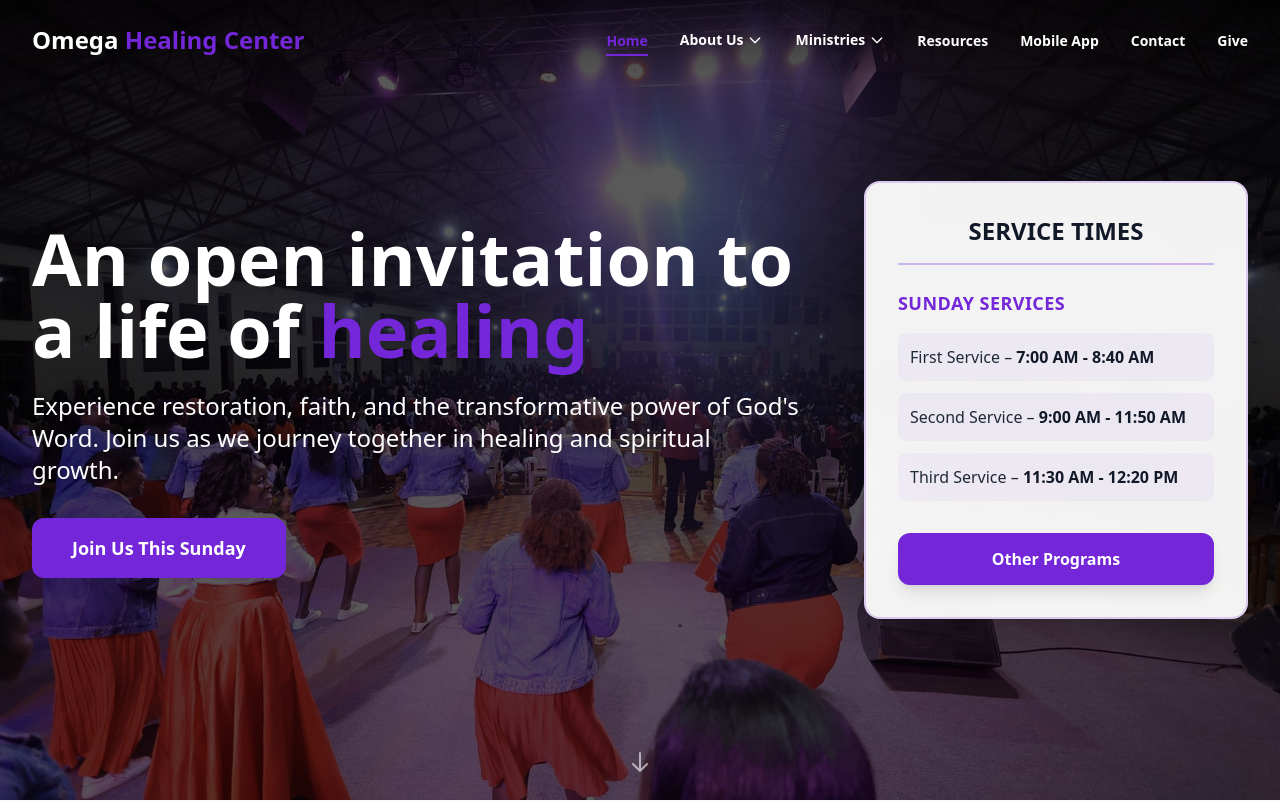
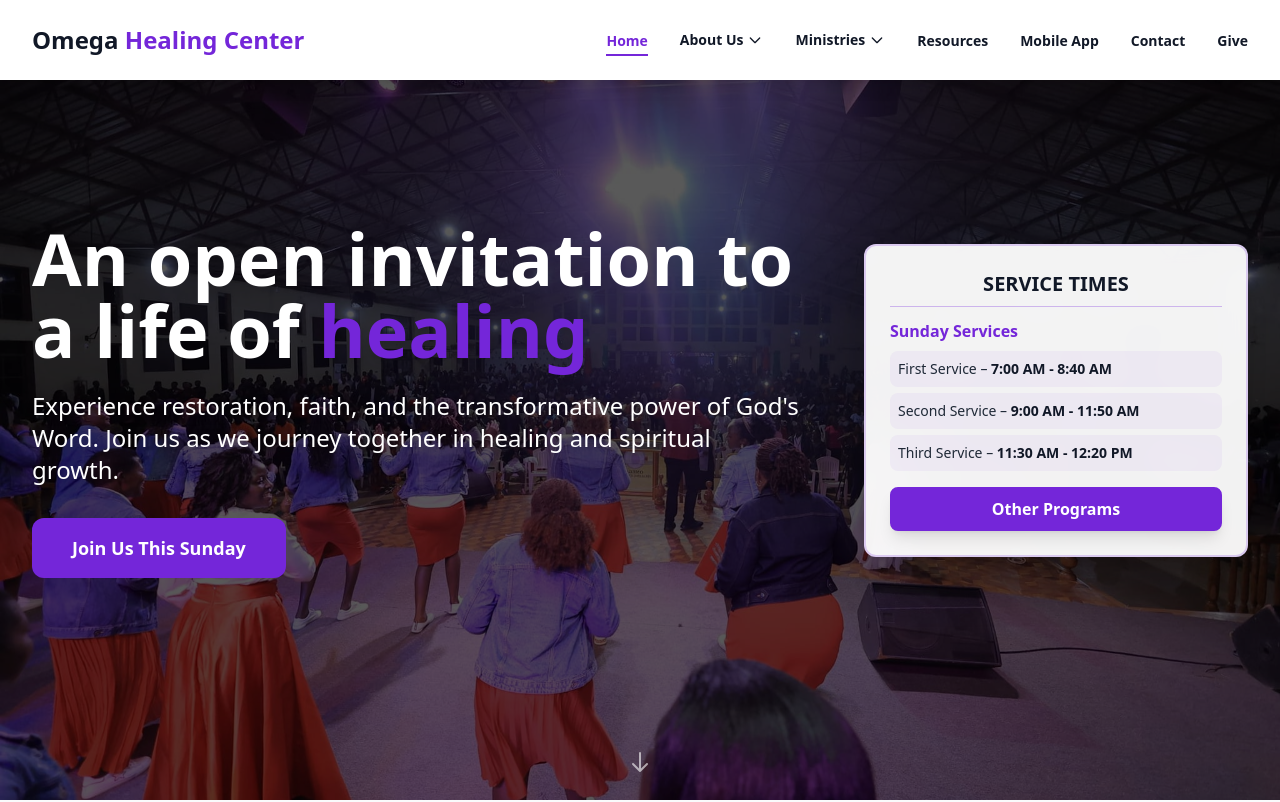
Before and after one commit to mukisa125/omega-healing-centre-website, a React (Vite) app: page / in a window 1280 px wide. Shown: the top 802 px of the page. Built offline with nearby package versions, Linux system fonts and the light colour scheme.

Commit message:
Update home page images: use church-building.jpg for hero and worship-praise.jpg for mission section

```diff
--- a/src/components/Navbar.jsx
+++ b/src/components/Navbar.jsx
@@ -60,9 +60,7 @@ const Navbar = () => {
       initial={{ y: -100 }}
       animate={{ y: 0 }}
       transition={{ duration: 0.5 }}
-      className={`fixed top-0 left-0 right-0 z-50 transition-all duration-300 ${
-        isScrolled ? 'bg-white/98 backdrop-blur-md shadow-lg' : 'bg-gradient-to-b from-black/50 to-transparent'
-      }`}
+      className="fixed top-0 left-0 right-0 z-50 bg-white shadow-lg"
     >
       <div className="max-w-7xl mx-auto px-4 sm:px-6 lg:px-8">
         <div className="flex justify-between items-center h-20">
@@ -71,7 +69,7 @@ const Navbar = () => {
               whileHover={{ scale: 1.05 }}
               className="text-2xl font-bold"
             >
-              <span className={isScrolled ? "text-gray-900" : "text-white"}>Omega</span>
+              <span className="text-gray-900">Omega</span>
               <span className="text-primary"> Healing Center</span>
             </motion.div>
           </Link>
@@ -96,7 +94,7 @@ const Navbar = () => {
                     className={`text-sm font-semibold transition-colors duration-200 flex items-center gap-1 ${
                       (link.name === 'About Us' && isAboutActive()) || (link.name === 'Ministries' && isMinistriesActive())
                         ? 'text-primary'
-                        : isScrolled ? 'text-gray-900 hover:text-primary' : 'text-white hover:text-primary'
+                        : 'text-gray-900 hover:text-primary'
                     }`}
                   >
                     {link.name}
@@ -150,7 +148,7 @@ const Navbar = () => {
                     className={`text-sm font-semibold transition-colors duration-200 ${
                       isActive(link.path)
                         ? 'text-primary'
-                        : isScrolled ? 'text-gray-900 hover:text-primary' : 'text-white hover:text-primary'
+                        : 'text-gray-900 hover:text-primary'
                     }`}
                   >
                     {link.name}
@@ -170,7 +168,7 @@ const Navbar = () => {
 
           <button
             onClick={() => setIsMobileMenuOpen(!isMobileMenuOpen)}
-            className={`md:hidden focus:outline-none ${isScrolled ? 'text-gray-900' : 'text-white'}`}
+            className="md:hidden focus:outline-none text-gray-900"
           >
             <svg
               className="w-6 h-6"
--- a/src/components/home/HeroSection.jsx
+++ b/src/components/home/HeroSection.jsx
@@ -22,13 +22,13 @@ const HeroSection = () => {
             initial={{ opacity: 0, y: 50 }}
             animate={{ opacity: 1, y: 0 }}
             transition={{ duration: 0.8, delay: 0.2 }}
-            className="lg:col-span-2 order-1 lg:order-1"
+            className="lg:col-span-2 order-1 lg:order-1 pt-16 lg:pt-0"
           >
             <motion.h1
               initial={{ opacity: 0, y: 30 }}
               animate={{ opacity: 1, y: 0 }}
               transition={{ duration: 0.8, delay: 0.4 }}
-              className="text-4xl sm:text-5xl md:text-6xl lg:text-7xl font-extrabold leading-tight mb-6 lg:mb-6 text-white drop-shadow-2xl text-center lg:text-left"
+              className="text-4xl sm:text-5xl md:text-6xl lg:text-7xl font-extrabold leading-tight mb-8 lg:mb-6 text-white drop-shadow-2xl text-center lg:text-left"
             >
               An open invitation to a life of{' '}
               <span className="text-primary drop-shadow-lg">healing</span>
@@ -66,23 +66,23 @@ const HeroSection = () => {
             transition={{ duration: 0.8, delay: 0.5 }}
             className="lg:col-span-1 order-2 lg:order-2 w-full"
           >
-            <div className="bg-white/95 backdrop-blur-lg border-2 border-primary/20 rounded-2xl p-8 shadow-2xl">
-              <h3 className="text-2xl font-extrabold mb-6 text-center border-b-2 border-primary/30 pb-4 text-gray-900">
+            <div className="bg-white/10 lg:bg-white/95 backdrop-blur-lg border-2 border-white/30 lg:border-primary/20 rounded-xl p-4 sm:p-6 shadow-2xl">
+              <h3 className="text-lg sm:text-xl font-bold mb-3 text-center border-b border-white/40 lg:border-primary/30 pb-2 text-white lg:text-gray-900">
                 SERVICE TIMES
               </h3>
 
-              <div className="space-y-4">
+              <div className="space-y-2">
                 <div>
-                  <h4 className="text-primary font-bold text-lg mb-4 uppercase tracking-wide">Sunday Services</h4>
-                  <div className="space-y-3">
-                    <div className="bg-primary/5 rounded-lg p-3">
-                      <p className="text-gray-800 font-medium">First Service – <span className="font-bold text-gray-900">7:00 AM - 8:40 AM</span></p>
+                  <h4 className="text-primary font-semibold text-sm sm:text-base mb-2">Sunday Services</h4>
+                  <div className="space-y-1.5">
+                    <div className="bg-white/20 lg:bg-primary/5 rounded-lg p-2">
+                      <p className="text-white lg:text-gray-800 text-xs sm:text-sm">First Service – <span className="font-bold text-white lg:text-gray-900">7:00 AM - 8:40 AM</span></p>
                     </div>
-                    <div className="bg-primary/5 rounded-lg p-3">
-                      <p className="text-gray-800 font-medium">Second Service – <span className="font-bold text-gray-900">9:00 AM - 11:50 AM</span></p>
+                    <div className="bg-white/20 lg:bg-primary/5 rounded-lg p-2">
+                      <p className="text-white lg:text-gray-800 text-xs sm:text-sm">Second Service – <span className="font-bold text-white lg:text-gray-900">9:00 AM - 11:50 AM</span></p>
                     </div>
-                    <div className="bg-primary/5 rounded-lg p-3">
-                      <p className="text-gray-800 font-medium">Third Service – <span className="font-bold text-gray-900">11:30 AM - 12:20 PM</span></p>
+                    <div className="bg-white/20 lg:bg-primary/5 rounded-lg p-2">
+                      <p className="text-white lg:text-gray-800 text-xs sm:text-sm">Third Service – <span className="font-bold text-white lg:text-gray-900">11:30 AM - 12:20 PM</span></p>
                     </div>
                   </div>
                 </div>
@@ -90,11 +90,11 @@ const HeroSection = () => {
 
               <motion.div
                 whileHover={{ scale: 1.02 }}
-                className="mt-8"
+                className="mt-4"
               >
                 <a
                   href="#programs"
-                  className="block w-full text-center bg-primary hover:bg-primary-dark border-2 border-primary text-white font-bold px-6 py-3 rounded-xl transition-all duration-300 transform hover:scale-105 shadow-lg hover:shadow-xl"
+                  className="block w-full text-center bg-primary hover:bg-primary-dark border-2 border-primary text-white font-semibold text-sm sm:text-base px-4 py-2 rounded-lg transition-all duration-300 transform hover:scale-105 shadow-lg hover:shadow-xl"
                 >
                   Other Programs
                 </a>
--- a/src/components/home/MissionSection.jsx
+++ b/src/components/home/MissionSection.jsx
@@ -39,7 +39,7 @@ const MissionSection = () => {
           >
             <div className="relative rounded-2xl overflow-hidden shadow-2xl">
               <img
-                src="https://images.unsplash.com/photo-1507692049790-de58290a4334?q=80&w=2070&auto=format&fit=crop"
+                src={`${import.meta.env.BASE_URL}worship-praise.jpg`}
                 alt="Mission"
                 className="w-full h-[400px] object-cover"
               />
```
Also changed, not shown: public/omega-church.jpg (deleted), public/worship-praise.jpg (added).
